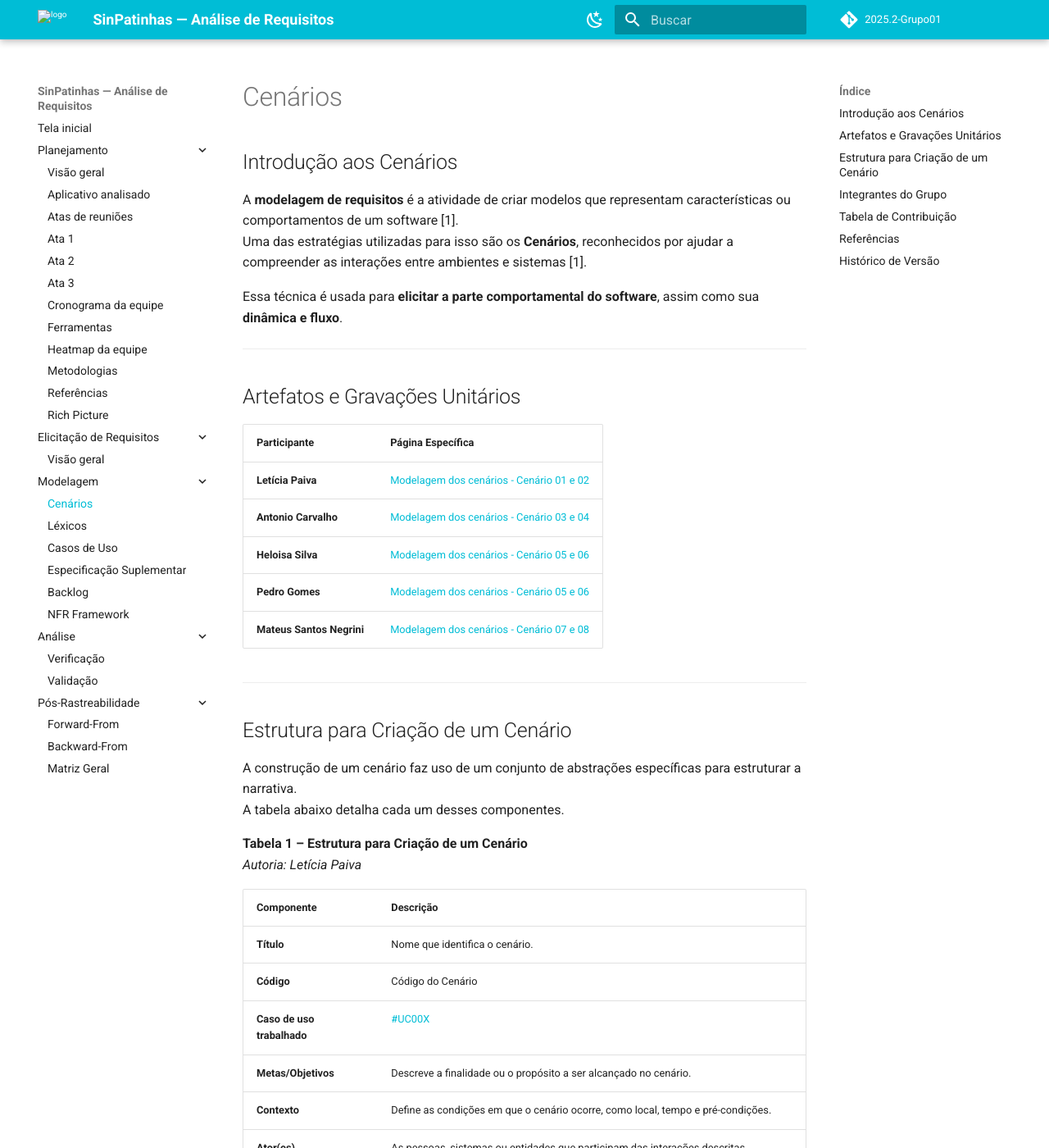
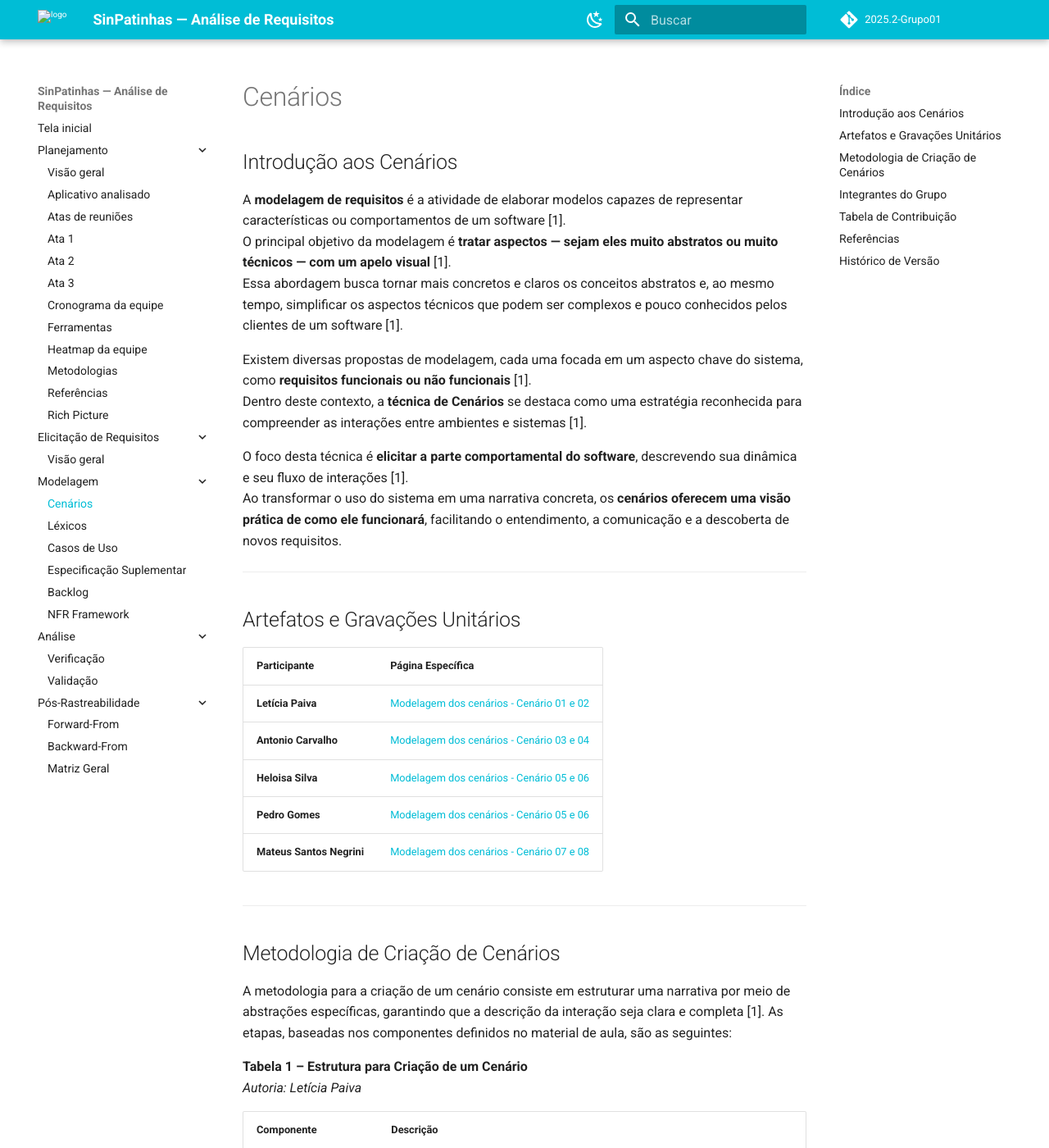
Before and after one commit to Requisitos-de-Software/2025.2-SinPatinhas, an MkDocs documentation site: the page built from docs/modelagem/cenarios.md, in a window 1280 px wide and 1400 px high. Shown: the whole window at 82% size. Built offline with MkDocs 1.6.1 and Material for MkDocs 9.7.7, drawn with Linux system fonts in a browser that asks for light colours; comment, search, counter and statistics services are not loaded.

Commit message:
melhora introdução da pagina de cenarios

```diff
--- a/docs/modelagem/cenarios.md
+++ b/docs/modelagem/cenarios.md
@@ -2,10 +2,15 @@
 
 ## Introdução aos Cenários
 
-A **modelagem de requisitos** é a atividade de criar modelos que representam características ou comportamentos de um software [1].
-Uma das estratégias utilizadas para isso são os **Cenários**, reconhecidos por ajudar a compreender as interações entre ambientes e sistemas [1].
+A **modelagem de requisitos** é a atividade de elaborar modelos capazes de representar características ou comportamentos de um software [1].
+O principal objetivo da modelagem é **tratar aspectos — sejam eles muito abstratos ou muito técnicos — com um apelo visual** [1].
+Essa abordagem busca tornar mais concretos e claros os conceitos abstratos e, ao mesmo tempo, simplificar os aspectos técnicos que podem ser complexos e pouco conhecidos pelos clientes de um software [1].
 
-Essa técnica é usada para **elicitar a parte comportamental do software**, assim como sua **dinâmica e fluxo**.
+Existem diversas propostas de modelagem, cada uma focada em um aspecto chave do sistema, como **requisitos funcionais ou não funcionais** [1].
+Dentro deste contexto, a **técnica de Cenários** se destaca como uma estratégia reconhecida para compreender as interações entre ambientes e sistemas [1].
+
+O foco desta técnica é **elicitar a parte comportamental do software**, descrevendo sua dinâmica e seu fluxo de interações [1].
+Ao transformar o uso do sistema em uma narrativa concreta, os **cenários oferecem uma visão prática de como ele funcionará**, facilitando o entendimento, a comunicação e a descoberta de novos requisitos.
 
 ---
 
@@ -23,10 +28,9 @@ Essa técnica é usada para **elicitar a parte comportamental do software**, ass
 
 ---
 
-## Estrutura para Criação de um Cenário
+## Metodologia de Criação de Cenários
 
-A construção de um cenário faz uso de um conjunto de abstrações específicas para estruturar a narrativa.
-A tabela abaixo detalha cada um desses componentes.
+A metodologia para a criação de um cenário consiste em estruturar uma narrativa por meio de abstrações específicas, garantindo que a descrição da interação seja clara e completa [1]. As etapas, baseadas nos componentes definidos no material de aula, são as seguintes:
 
 **Tabela 1 – Estrutura para Criação de um Cenário**
 *Autoria: Letícia Paiva*
```
Also changed, not shown: docs/modelagem/gravacoes/heloisa/cenarios.md (+1 -1 lines).
